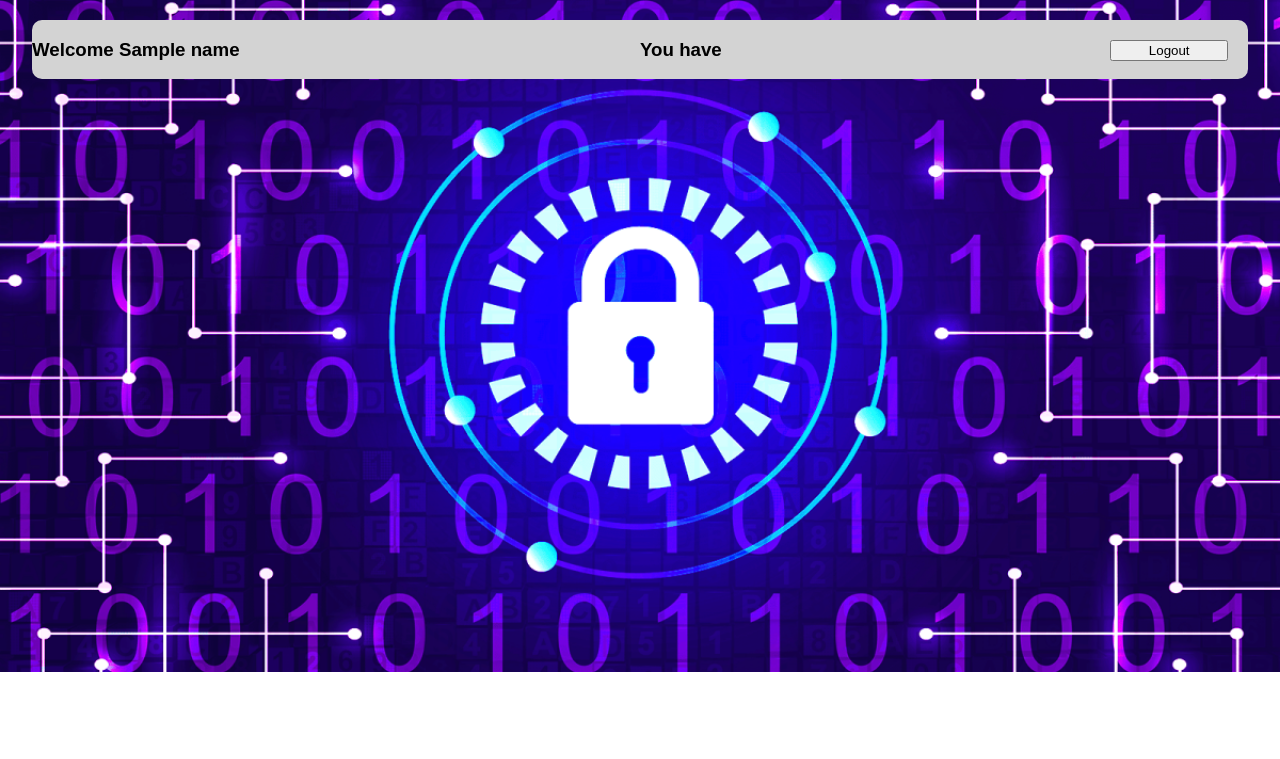
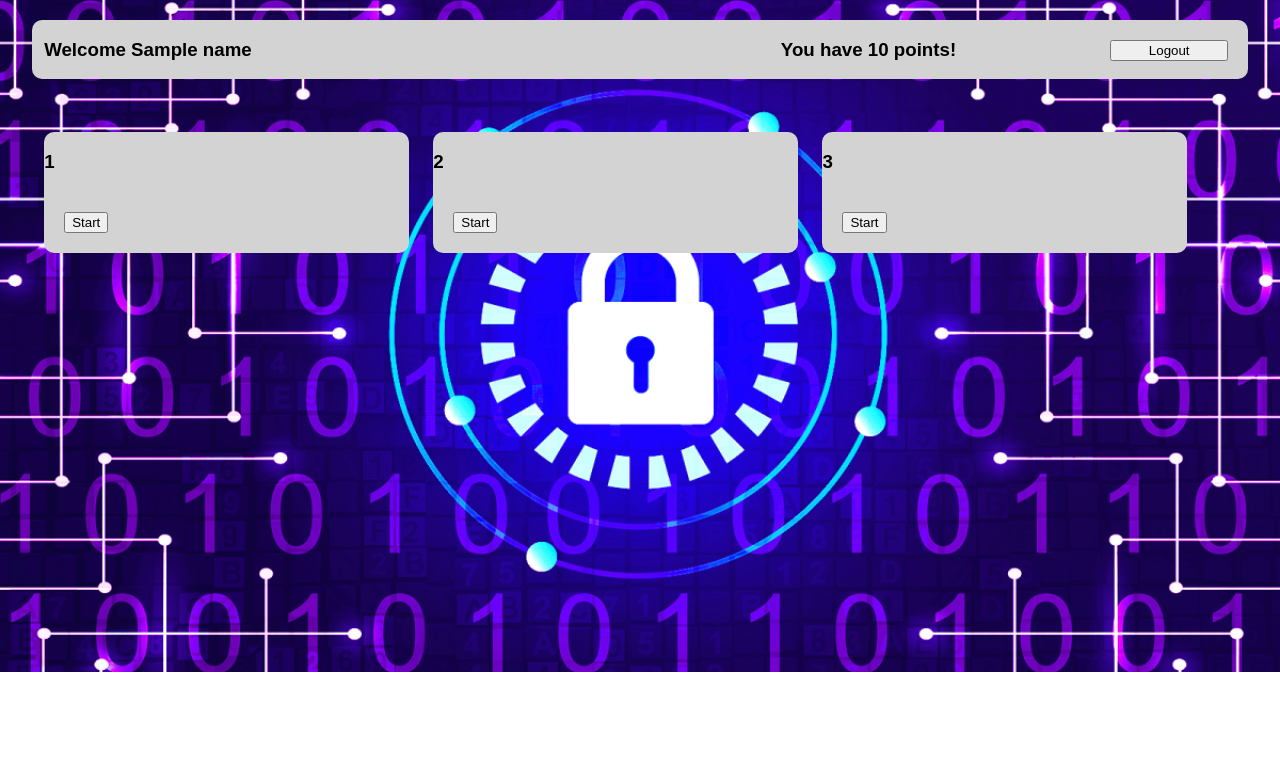
Before and after one commit to Spectre7651/AH-Project, a Flask app: template templates/launchpad.html in a window 1280 px wide. Shown: the top 759 px of the page. Run offline with Flask 3, Linux system fonts and the light colour scheme; the template is opened without the code that fills it: most values are stand-ins (such as "Sample title", 1, 10 or a date in 2020).

Commit message:
Auto Push - Dec 11 16:00:04

```diff
--- a/app.py
+++ b/app.py
@@ -1,50 +1,88 @@
 # Alfie Ford - 120088076
 #
-# This is the main program for the project
+# This is the main program for the project which handles the serving of the web-app
+# It calls the other function which are stored in seperate files for ease of development and maintainance.
 
 #Import flask (webapp framework)
-from flask import Flask, render_template, request, current_app
+from flask import Flask, render_template, request, current_app, redirect, url_for
 
-#Import the other modules from other files
+#Import the other modules from other files in the project
 import ciphers
 import userauth as uauth
+
+#Global
+accntname = ""
+accntpoints = ""
 
 #Create a flask instance
 app = Flask(__name__)
 
+
+#Setup the page first seen when you access [localhost:8080/] on my machine
+#This is the login page for the app.
 @app.route('/', methods=['GET'])
 def login():
-    #render_template('index.html')
     #Check if the user has submitted the login page form
     if request.method == 'GET':
+        #If the fields are empty return the page
         if request.args.get('uname') == None and request.args.get('passwd') == None:
             return render_template('index.html')
+        #If one field is empty out of the two return the page asking for the correct details
         elif request.args.get('uname') == '' or request.args.get('passwd') == '':
-            return render_template('index.html')
+            errormess = "Please fill in both fields"
+            return render_template('index.html',error=errormess)
+        #Otherwise collect the username and password from the form and check it.
         else:
+            #Read in the username and password from the form.
             uname = request.args.get('uname')
             passwd = request.args.get('passwd')
-            res,accountname = uauth.checkuserdetails(uname,passwd)
-            print(res,accountname)
+            #Send the details to the function in [userauth.py] for checking
+            global accntname,accntpoints
+            res,accntname,accntpoints = uauth.checkuserdetails(uname,passwd)
+            print(res,accntname) #Debug
+            #If the function comes bath as authorised redirect the user to [launchpad.html]
             if res == "AUTHORISED":
-                return render_template("launchpad.html",name=accountname)
+                #return render_template("launchpad.html",name=accountname, points=accntpoints)
+
+                return redirect("/launchpad")
+            #If the password is incorrect tell the user and ask them to re-enter their details
             elif res == "INC-PASSWD":
                 errormess = "Incorrect Password - Try Again"
                 return render_template("index.html",error=errormess)
+            #Otherwise tell the user the details supplied were incorrect and get them to do it again.
             else:
                 errormess = "Incorrect Details - Try Again"
                 return render_template("index.html",error=errormess)
 
-    return render_template('index.html')
-#This serves the css and images from the static folder
+@app.route('/launchpad', methods=["GET"])
+def launchpad():
+    if request.method == "GET":
+        return render_template("launchpad.html",name=accntname,points=accntpoints)
+
+@app.route('/ceasercipher',methods=["GET"])
+def ceasercipher():
+    return render_template("ceaser.html")
+
+@app.route('/movingkeycipher',methods=["GET"])
+def movingkeycipher():
+    return render_template("movingkey.html")
+
+@app.route('/superenciphercipher',methods=["GET"])
+def superenciphercipher():
+    return render_template("superencipher.html")
+
+
+#This is a quirk of flask that you have to setup each file as a seperate webpage and is only included to make the html see the css and images etc.
+#Setup the background image
 @app.route('/background')
 def background():
     return current_app.send_static_file('background.png')
+#Setup the style.css file for the html pages.
 @app.route('/style.css')
 def css():
     return current_app.send_static_file('style.css')
 
 
-#Start the server
+#Start the server on port 8080 of my local machine
 if(__name__ == "__main__"):
 	app.run(debug=True, port="8080")
--- a/ciphers.py
+++ b/ciphers.py
@@ -5,11 +5,11 @@
 import random
 import csv
 
-#Global Vars
+#Setup alphabet as a global variable so that you dont need to pass into each function
 global alphabet
 alphabet = "ABCDEFGHIJKLMNOPQRSTUVWXYZ"
 
-#AutoRun (gen messages)
+#AutoRun - this selects the message which is encrypted for the user. It also selects a key for the other functions although this is sometimes overriden
 def autorun():
     posmessages = []
     with open("messages.txt","r") as posmessages_file:
@@ -28,15 +28,23 @@ def caesarcipher():
     message,key = autorun()
     key = 3 #This overrides the autorun function to make the key always be 3
     encmessage = ""
+    #Loop over the plaintext message.
     for character in message:
+        #Find the position of the character in the alphabet
         pos = alphabet.find(character)
+        #Add the key to the position
         newpos = (pos + key) % 26
+        #Get the new character
         newchar = alphabet[newpos]
+        #Add the character to the encrypted message
         encmessage += newchar
+    #Give the encrypted message back to [app.py]
     return encmessage
 #------------------------------------
 #Cipher2 - Moving Key Caesar Cipher
 #------------------------------------
+# This uses the same idea as cipher1 but adds 1 to the key for every message encoded
+# eg. AAAA --> BCDE
 def movingkeycipher():
     message,key = autorun()
     key = 1 #Startkey
@@ -47,13 +55,14 @@ def movingkeycipher():
         newchar = alphabet[newpos]
         encmessage += newchar
         key += 1 #Adds one to the key as every letter is encrypted
-        print(key) #Debug
+        #print(key) #Debug
     return encmessage
 
 #----------------------------
 #Cipher3 - SuperEncipherment
 #----------------------------
-
+# This cipher uses the skills from the previous ciphers but adds a crib (supplied to the user) to swap the letters after
+# decoding to find the message.
 def supercipherment():
     message,key = autorun()
     #Sets up a dictionary for the crib
--- a/static/style.css
+++ b/static/style.css
@@ -89,10 +89,12 @@ input[type=text] {
   #th-welcome{
     width:50%;
     float:left;
+    margin-left:1%;
   }
   #th-points{
     width:25%;
     float:left;
+    text-align: right;
   }
   #th-logout{
     width:10%;
@@ -102,3 +104,43 @@ input[type=text] {
     width:24%;
     float:right;
   }
+
+  #mainbody{
+    position:absolute;
+    top: 15%;
+    height:80%;
+    width: 95%;
+    left: 2.5%;
+
+  }
+
+  #mb-ver-1{
+    width:30%;
+    float:left;
+    background-color: lightgrey;
+    text-align: left ;
+    border: 2px white;
+    border-radius: 10px;
+    margin:1%;
+  }
+  #mb-ver-2{
+    width:30%;
+    float:left;
+    background-color: lightgrey;
+    text-align: left ;
+    border: 2px white;
+    border-radius: 10px;
+    margin:1%;
+  }
+  #mb-ver-3{
+    width:30%;
+    float:left;
+    background-color: lightgrey;
+    text-align: left ;
+    border: 2px white;
+    border-radius: 10px;
+    margin:1%;
+  }
+  #mb-title{
+
+  }
--- a/templates/ceaser.html
+++ b/templates/ceaser.html
@@ -1,7 +1,8 @@
 <!DOCTYPE html>
-<html lang="en-GB">
+<html lang="en-GB" id="main">
 <head>
 	<meta charset="UTF-8">
+	<link rel="stylesheet" href="../style.css">
 	<title>Ceaser - CipherSchool</title>
 </head>
 <body>
--- a/templates/index.html
+++ b/templates/index.html
@@ -1,4 +1,5 @@
-<html id="main">
+<!DOCTYPE html>
+<html lang="en-GB" id="main">
 
 <head>
   <link rel="stylesheet" href="../style.css">
--- a/templates/launchpad.html
+++ b/templates/launchpad.html
@@ -8,10 +8,30 @@
 <body>
 	<div id="topheader">
 		<h3 id="th-welcome">Welcome {{name}}</h3>
-		<h3 id="th-points">You have </h3>
-		<form action="#" method="GET">
+		<h3 id="th-points">You have {{points}} points! </h3>
+		<form action="/">
 			<input type="submit" id="th-logout" value="Logout">
 		</form>
 	</div>
+	<div id="mainbody">
+		<div id="mb-ver-1">
+			<h3 id="mb-title">1</h3>
+			<form action="/ceasercipher">
+				<input type="submit" id="mb-1-start" value="Start">
+			</form>
+		</div>
+		<div id="mb-ver-2">
+			<h3 id="mb-title">2</h3>
+			<form action="/movingkeycipher">
+				<input type="submit" id="mb-2-start" value="Start">
+			</form>
+		</div>
+		<div id="mb-ver-3">
+			<h3 id="mb-title">3</h3>
+			<form action="/superenciphercipher">
+				<input type="submit" id="mb-3-start" value="Start">
+			</form>
+		</div>
+	</div>
 </body>
 </html>
--- a/templates/movingkey.html
+++ b/templates/movingkey.html
@@ -1,7 +1,8 @@
 <!DOCTYPE html>
-<html lang="en-GB">
+<html lang="en-GB" id="main">
 <head>
 	<meta charset="UTF-8">
+	<link rel="stylesheet" href="../style.css">
 	<title>MovingKey - CipherSchool</title>
 </head>
 <body>
--- a/templates/superencipher.html
+++ b/templates/superencipher.html
@@ -1,7 +1,8 @@
 <!DOCTYPE html>
-<html lang="en-GB">
+<html lang="en-GB" id="main">
 <head>
 	<meta charset="UTF-8">
+	<link rel="stylesheet" href="../style.css">
 	<title>SuperEncipher - CipherSchool</title>
 </head>
 <body>
```
Also changed, not shown: userauth.py (+28 -12 lines), userdetails.csv (renamed from userdetails.txt).
